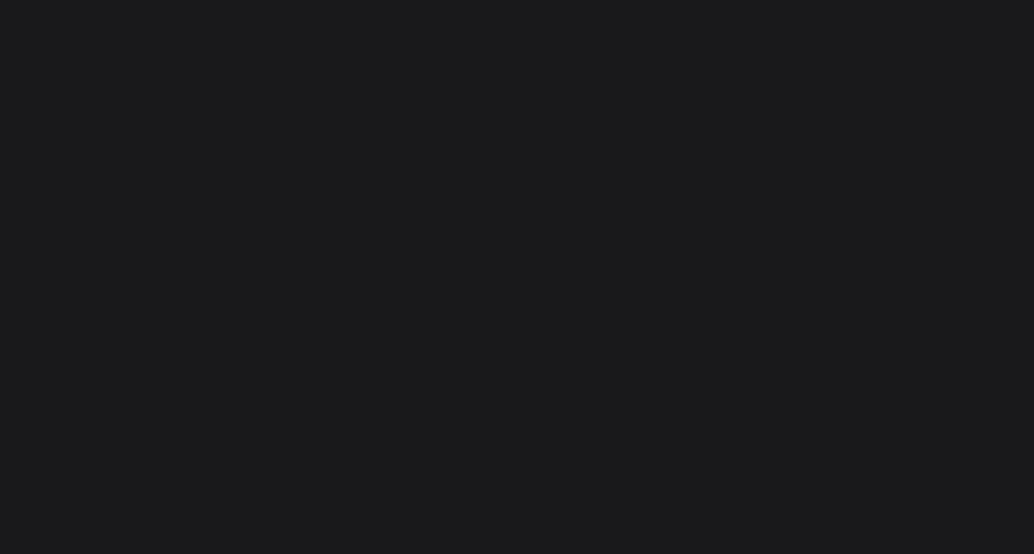
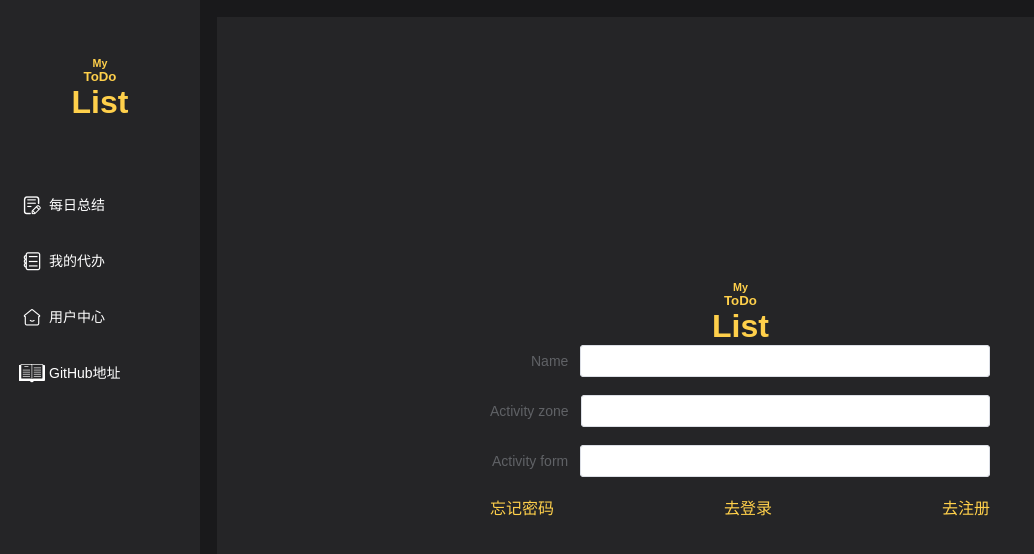
Before and after one commit to DIMDYL/todolist, a Vue app: page /login in a window 1280 px wide. Before the commit this address had no page. Shown: the top 554 px of the page, without its empty margins (0-1034 px from the left). Built offline with nearby package versions, Linux system fonts and the light colour scheme.

Commit message:
新增登录组件

```diff
--- a/index.html
+++ b/index.html
@@ -2,11 +2,17 @@
 <html lang="en">
   <head>
     <meta charset="UTF-8">
-    <link rel="icon" href="/favicon.ico">
+    <link rel="icon" href="/favicon.jpg">
     <meta name="viewport" content="width=device-width, initial-scale=1.0">
     <title></title>
   </head>
   <body>
+    <!--
+      开发：邓安然、李思韵
+      GitHub：https://github.com/DIMDYL/mytodolist
+      好心人点个start
+      好好学习天天向上
+     -->
     <div id="app"></div>
     <script type="module" src="/src/main.js"></script>
   </body>
--- /dev/null
+++ b/src/components/Content/ContentPleaselogin.vue
@@ -0,0 +1,26 @@
+<script setup></script>
+<template>
+  <div class="pleaselogin">
+    <p>未登录</p>
+    <el-button type="warning">去登录</el-button>
+  </div>
+</template>
+<style lang="less" scoped>
+.pleaselogin {
+  width: 100%;
+  display: flex;
+  justify-content: center;
+  flex-direction: column;
+  align-items: center;
+  height: 300px;
+  p {
+    font-size: 30px;
+    padding: 10px 0;
+  }
+  button {
+    background-color: #ffd04b !important;
+    outline: none;
+    color: rgb(0, 0, 0);
+  }
+}
+</style>
--- a/src/components/Content/ContentRight.vue
+++ b/src/components/Content/ContentRight.vue
@@ -1,6 +1,9 @@
 <script setup>
 import { ref } from 'vue'
 import ContentUserinfo from './ContentUserinfo.vue'
+import ContentPleaselogin from './ContentPleaselogin.vue'
+import { useUserInfoStore } from '@/stores/userinfo.js'
+const useUserInfo = useUserInfoStore()
 import { useLayoutStore } from '@/stores/layout.js'
 const layoutStore = useLayoutStore()
 const y = ref(layoutStore.y)
@@ -8,7 +11,8 @@
 <template>
   <div class="contentright" :class="{ top: y > 200 }">
     <div class="contentbox BoxColor">
-      <ContentUserinfo />
+      <ContentUserinfo v-if="useUserInfo.loginstatus === true" />
+      <ContentPleaselogin v-if="useUserInfo.loginstatus === false" />
     </div>
   </div>
 </template>
--- /dev/null
+++ b/src/components/IsNull/index.vue
@@ -0,0 +1,3 @@
+<template>
+  <el-empty description="NUll" />
+</template>
--- a/src/router/index.js
+++ b/src/router/index.js
@@ -20,6 +20,11 @@
           path: '/',
           component: Article,
           meta: { title: '首页' }
+        },
+        {
+          path: '/login',
+          component: () => import('@/views/Loginregistration/index.vue'),
+          meta: { title: '登录' }
         }
       ]
     }
@@ -27,7 +32,7 @@
 })
 router.afterEach((to) => {
   // 获取目标路由的meta中的title信息 进行拼接，修改 页面title
-  document.title = `${to.meta.title || ''} - Me And GEM `
+  document.title = `${to.meta.title || ''} - My Todo List `
   const contentContainer = document.querySelector('.main')
   if (contentContainer) {
     contentContainer.scrollTop = 0
--- a/src/stores/userinfo.js
+++ b/src/stores/userinfo.js
@@ -4,15 +4,36 @@
 export const useUserInfoStore = defineStore(
   'userinfo',
   () => {
+    // 用户登录状态
+    const loginstatus = ref(false)
+    // 动态组件名称
+    const componentsname = ref(null)
+    // 用户信息
     const user = ref({
       name: 'dimdim',
       age: 18,
       sex: '男'
     })
-    function update(val) {
+    // 更新用户信息
+    function updateinfo(val) {
       user.value = val
     }
-    return { user, update }
+    // 更新组件名称
+    function updatecomponentsname(val) {
+      componentsname.value = val
+    }
+    //
+    function updateLoginStatus(val) {
+      loginstatus.value = val
+    }
+    return {
+      user,
+      updateinfo,
+      updatecomponentsname,
+      componentsname,
+      loginstatus,
+      updateLoginStatus
+    }
   },
   {
     persist: true
--- /dev/null
+++ b/src/views/Loginregistration/index.vue
@@ -0,0 +1,94 @@
+<script setup>
+import { useUserInfoStore } from '@/stores/userinfo.js'
+import loginComponents from './loginComponents.vue'
+import registerComponents from './registerComponents.vue'
+const useUserInfo = useUserInfoStore()
+if (useUserInfo.componentsname === null) {
+  useUserInfo.updatecomponentsname(loginComponents)
+}
+const UpdateComponentsName = (val) => {
+  useUserInfo.updatecomponentsname(val)
+  console.log(useUserInfo.componentsname)
+}
+</script>
+<template>
+  <div class="Loginregistration">
+    <div class="box BoxColor">
+      <div class="Loginregistrationbox">
+        <div class="top">
+          <div
+            data-v-58ecf930=""
+            class="top animate__animated animate__bounce animate__rubberBand"
+          >
+            <h6 data-v-58ecf930="">My</h6>
+            <h5 data-v-58ecf930="">ToDo</h5>
+            <h1 data-v-58ecf930="">List</h1>
+          </div>
+        </div>
+        <KeepAlive>
+          <component :is="useUserInfo.componentsname"></component>
+        </KeepAlive>
+        <div class="bottom">
+          <a
+            class="forgotpassword"
+            @click="UpdateComponentsName(loginComponents)"
+            >忘记密码</a
+          >
+          <a
+            v-if="
+              useUserInfo.componentsname.__hmrId === registerComponents.__hmrId
+            "
+            class="register"
+            @click="UpdateComponentsName(loginComponents)"
+            >去登录</a
+          >
+          <a
+            v-if="
+              useUserInfo.componentsname.__hmrId === loginComponents.__hmrId
+            "
+            class="login"
+            @click="UpdateComponentsName(registerComponents)"
+            >去注册</a
+          >
+        </div>
+      </div>
+    </div>
+  </div>
+</template>
+<style lang="less" scoped>
+.Loginregistration {
+  width: 100%;
+  height: 100%;
+  padding: 17px;
+  box-sizing: border-box;
+  .box {
+    width: 100%;
+    height: 100%;
+    display: flex;
+    justify-content: center;
+    align-items: center;
+    .Loginregistrationbox {
+      width: 500px;
+      .top {
+        color: #ffd04b;
+        display: flex;
+        flex-direction: column;
+        align-items: center;
+        justify-content: center;
+      }
+      .bottom {
+        width: 100%;
+        display: flex;
+        justify-content: space-between;
+        a {
+          cursor: pointer;
+          color: #ffd04b;
+          &:hover {
+            color: white;
+          }
+        }
+      }
+    }
+  }
+}
+</style>
--- /dev/null
+++ b/src/views/Loginregistration/loginComponents.vue
@@ -0,0 +1,35 @@
+<script setup>
+import { reactive, ref } from 'vue'
+
+const formLabelAlign = reactive({
+  name: '',
+  region: '',
+  type: ''
+})
+const labelPosition = ref('Top')
+</script>
+<template>
+  <div class="login">
+    <el-form
+      :label-position="labelPosition"
+      label-width="auto"
+      :model="formLabelAlign"
+      style="max-width: 600px"
+    >
+      <el-form-item label="Name">
+        <el-input v-model="formLabelAlign.name" />
+      </el-form-item>
+      <el-form-item label="Activity zone">
+        <el-input v-model="formLabelAlign.region" />
+      </el-form-item>
+      <el-form-item label="Activity form">
+        <el-input v-model="formLabelAlign.type" />
+      </el-form-item>
+    </el-form>
+  </div>
+</template>
+<style lang="less" scoped>
+.login {
+  width: 100%;
+}
+</style>
--- /dev/null
+++ b/src/views/Loginregistration/registerComponents.vue
@@ -0,0 +1,8 @@
+<template>
+  <div class="login">1</div>
+</template>
+<style lang="less" scoped>
+.login {
+  width: 100%;
+}
+</style>
```
Also changed, not shown: public/favicon.jpg (added).
